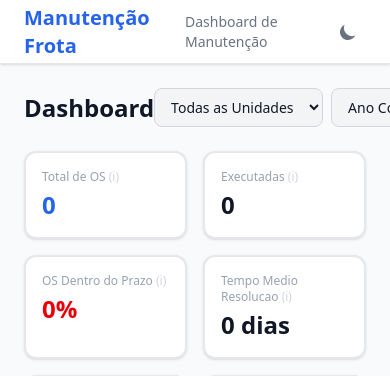
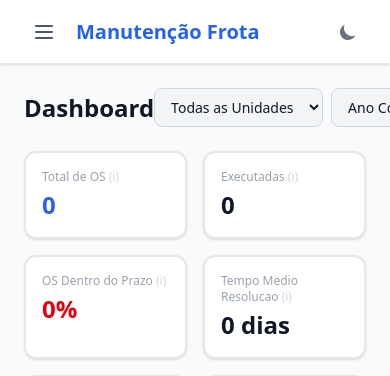
Before and after one commit to aliastrackingna/dashboard_manutencoes, a Django app: page /dashboard/ in a window 390 px wide. Shown: the top 376 px of the page. Run offline with Django 5.2, Linux system fonts and the light colour scheme; the visitor is signed in with stand-in values (Sample User, id 1); data that the repository does not hold is empty.

Commit message:
Adicionar menu hamburger para navegação mobile
Sidebar agora abre como overlay no mobile com botão no navbar.
Subtítulo "Dashboard de Manutenção" ocultado em telas pequenas.

Co-Authored-By: Claude Opus 4.6 <noreply@anthropic.com>

```diff
--- a/templates/base.html
+++ b/templates/base.html
@@ -51,6 +51,36 @@
             {% if ultima_importacao %}Dados atualizados em {{ ultima_importacao.realizado_em|date:"d/m/Y" }} às {{ ultima_importacao.realizado_em|time:"H:i" }}{% else %}Nenhuma importação realizada{% endif %}
         </footer>
 
+        <script>
+            const menuToggle = document.getElementById('menu-toggle');
+            const sidebar = document.getElementById('sidebar');
+            const overlay = document.getElementById('sidebar-overlay');
+
+            function openSidebar() {
+                sidebar.classList.remove('-translate-x-full');
+                sidebar.classList.add('translate-x-0');
+                overlay.classList.remove('hidden');
+            }
+
+            function closeSidebar() {
+                sidebar.classList.add('-translate-x-full');
+                sidebar.classList.remove('translate-x-0');
+                overlay.classList.add('hidden');
+            }
+
+            menuToggle.addEventListener('click', function () {
+                if (sidebar.classList.contains('-translate-x-full')) {
+                    openSidebar();
+                } else {
+                    closeSidebar();
+                }
+            });
+
+            // Fechar ao clicar em um link do menu (mobile)
+            sidebar.querySelectorAll('a').forEach(function (link) {
+                link.addEventListener('click', closeSidebar);
+            });
+        </script>
         {% block extra_js %}{% endblock %}
 </body>
 
--- a/templates/partials/navbar.html
+++ b/templates/partials/navbar.html
@@ -1,9 +1,12 @@
 <nav class="h-16 bg-white dark:bg-gray-800 border-b border-gray-200 dark:border-gray-700 flex items-center justify-between px-6 shadow-sm">
     <div class="flex items-center gap-3">
+        <button id="menu-toggle" class="md:hidden p-2 rounded-lg text-gray-600 dark:text-gray-300 hover:bg-gray-100 dark:hover:bg-gray-700" aria-label="Abrir menu">
+            <svg class="w-6 h-6" fill="none" stroke="currentColor" viewBox="0 0 24 24"><path stroke-linecap="round" stroke-linejoin="round" stroke-width="2" d="M4 6h16M4 12h16M4 18h16"/></svg>
+        </button>
         <a href="{% url 'dashboard:index' %}" class="text-xl font-bold text-primary dark:text-blue-400">
             Manutenção Frota
         </a>
-        <span class="text-sm text-gray-500 dark:text-gray-400">Dashboard de Manutenção</span>
+        <span class="text-sm text-gray-500 dark:text-gray-400 hidden sm:inline">Dashboard de Manutenção</span>
     </div>
 
     <div class="flex items-center gap-4">
--- a/templates/partials/sidebar.html
+++ b/templates/partials/sidebar.html
@@ -1,4 +1,7 @@
-<aside class="w-56 bg-white dark:bg-gray-800 border-r border-gray-200 dark:border-gray-700 hidden md:block overflow-y-auto">
+<div id="sidebar-overlay" class="fixed inset-0 bg-black/50 z-30 hidden md:hidden" onclick="closeSidebar()"></div>
+<aside id="sidebar" class="w-56 bg-white dark:bg-gray-800 border-r border-gray-200 dark:border-gray-700 overflow-y-auto
+    fixed top-16 left-0 bottom-0 z-40 -translate-x-full transition-transform duration-200 ease-in-out
+    md:static md:translate-x-0 md:block">
     <nav class="p-4 space-y-1">
         {% with request.resolver_match.url_name as current %}
         <a href="{% url 'dashboard:index' %}"
```
